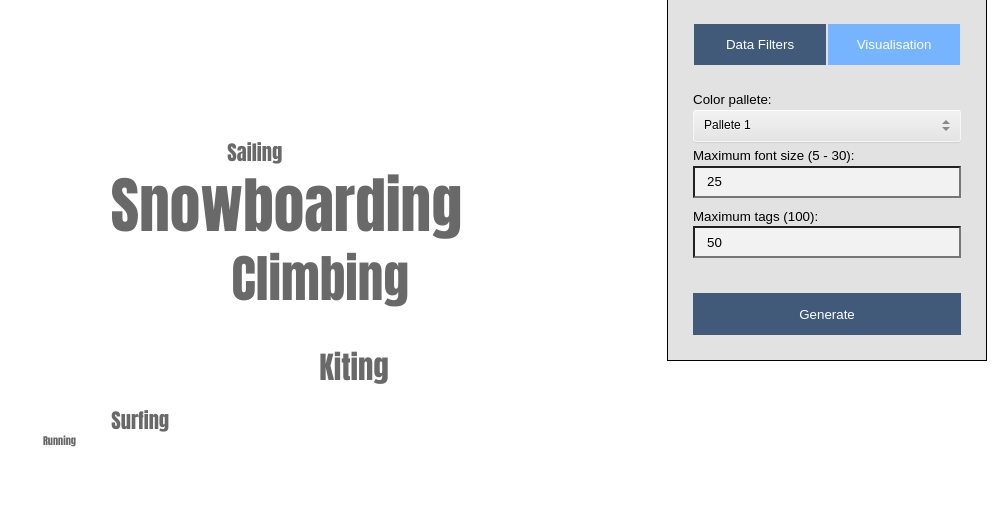
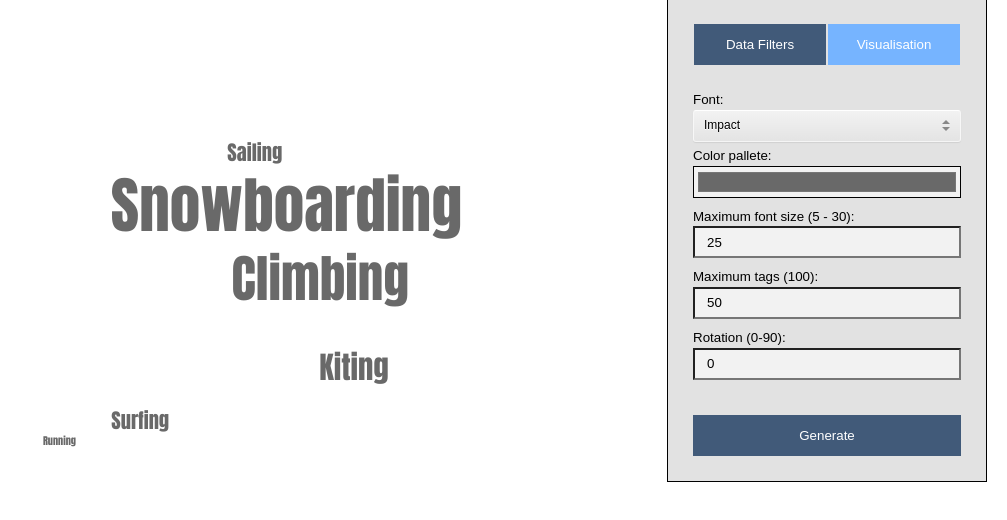
Before and after one commit to SvenCelin/VisualAnalytics, a plain HTML site: page index.html in a window 1280 px wide. Both pictures are taken after a click on the button "Visualisation". Shown: the part 50-570 px from the top of the page, without its empty margins (273-1280 px from the left). Drawn offline with nearby package versions, Linux system fonts and the light colour scheme.

Commit message:
added UI fields

```diff
--- a/index.html
+++ b/index.html
@@ -60,13 +60,24 @@
         </div>
 
         <div class="menuBlock" id="visualisation">
+            Font:
+            <div class="dropdown">
+                <select class="dropdown-select" onchange="setFont(value)">
+                    <option value="Impact">Impact</option>
+                    <option value="font2">font 2</option> <!-- add fonts here-->
+                </select>
+            </div>
+
             Color pallete:
+            <input type="color" value="#696969" onchange="setColor(this.value)">
+            <!--
             <div class="dropdown">
                 <select class="dropdown-select" onchange="setColorPallete(value)">
                     <option value="pallete1">Pallete 1</option>
                     <option value="pallete2">Pallete 2</option>
                 </select>
             </div>
+            -->
 
             Maximum font size (5 - 30):
             <input type="number" min="5" max="30" value="25" onchange="setMaxFontSize(this.value)">
@@ -74,6 +85,9 @@
             Maximum tags (100):
             <input type="number" min="5" max="100" value="50" onchange="setMaxTags(this.value)">
 
+            Rotation (0-90):
+            <input type="number" min="0" max="90" value="0" onchange="setRotation(this.value)">
+
         </div>
         <button id="generateButton" onclick="generate()">Generate</button>
     </div>
--- a/js/frontend.js
+++ b/js/frontend.js
@@ -2,14 +2,14 @@
 var query = {
     userType: false, //true means Verified, false means all
     userName: "user1", //array of selected user names, or just one username for now?
-    dateFrom : 1584230400, //unix time TODO
-    dateTo : 1584662400, //CHANGE THIS!
-    colorPallete : "pallete1", //name of the collor pallete
+    dateFrom : "2020-01-01" , //unix time TODO
+    dateTo : "2020-01-05", //CHANGE THIS!
+    //colorPallete : "pallete1", //name of the collor pallete
     maxFontSize : 25,
     maxTags : 50,
     color : "#696969",
     rotation : 0,
-    font: "Impact"
+    font: "Impact" //add more font names in index.html as options
 };
 
 function setUserType(value){
@@ -32,8 +32,12 @@ function setDateTo(value){
     query.dateTo = value;
 }
 
-function setColorPallete(value){
-    query.colorPallete = value;
+function setFont(value){
+    query.font = value;
+}
+
+function setColor(value){
+    query.color = value;
 }
 
 function setMaxFontSize(value){
@@ -42,6 +46,10 @@ function setMaxFontSize(value){
 
 function setMaxTags(value){
     query.maxTags = value;
+}
+
+function setRotation(value){
+    query.rotation = value;
 }
 
 function showMenu(menuChoice) {
@@ -59,4 +67,5 @@ function showMenu(menuChoice) {
 
 function generate() {
     //ToDo: this should refresh the:  my_dataviz div
+    console.dir(query);
 }
```
